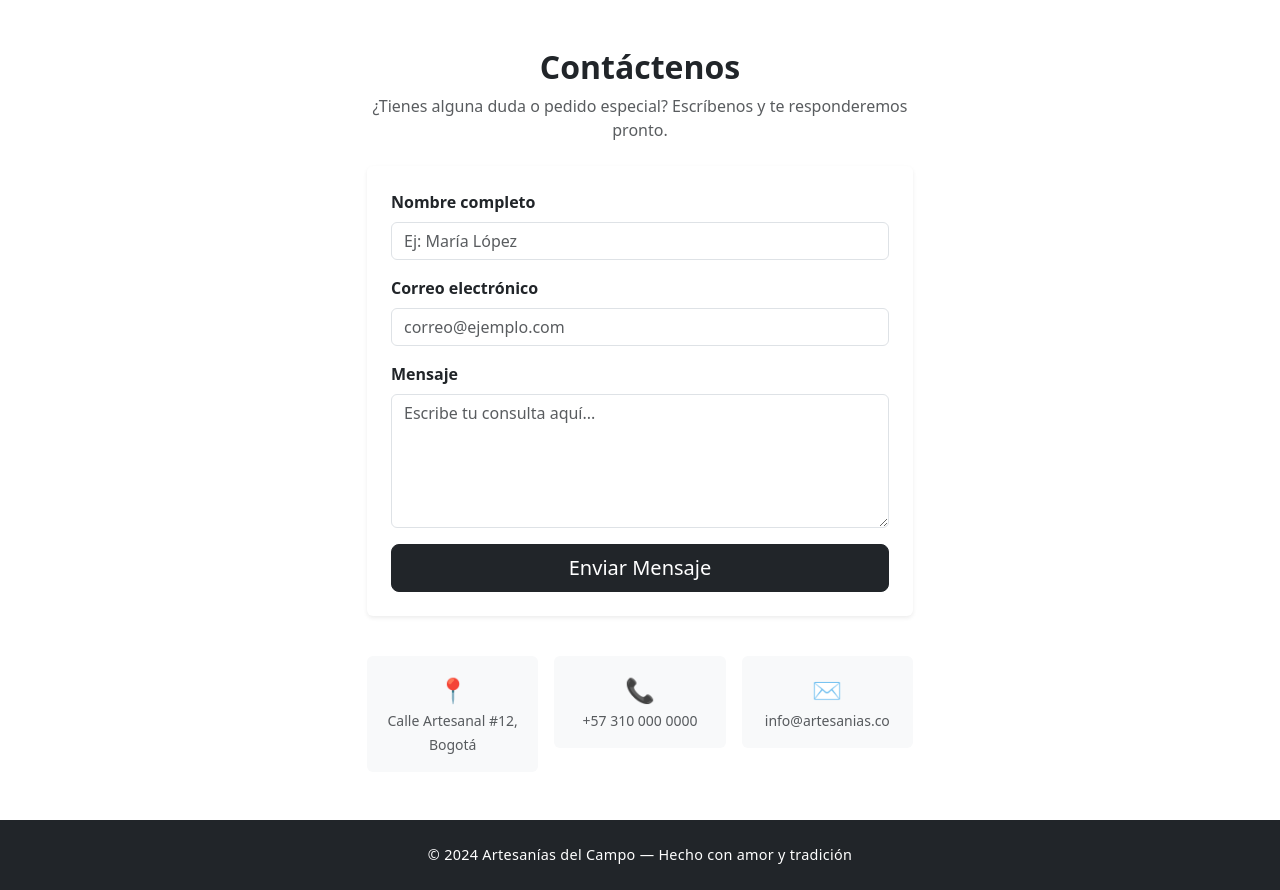
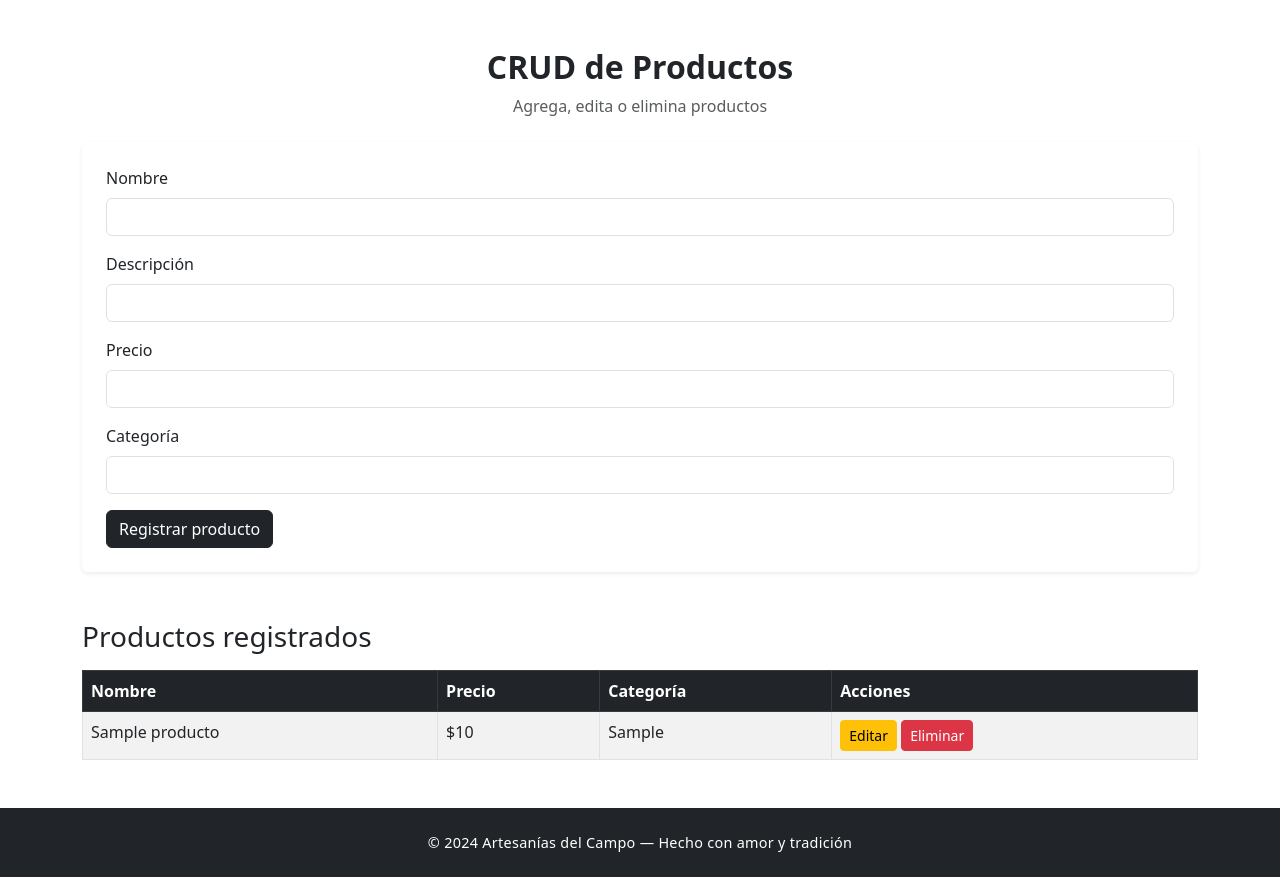
Before and after one commit to paulina-rc/sitio-de-artesanias, a Flask app: page /crud in a window 1280 px wide. Shown: the part 60-950 px from the top of the page. Run offline with Flask 3, Linux system fonts and the light colour scheme; tables that the repository leaves empty or names only in its code hold one stand-in row (values such as "Sample post").

Commit message:
crud 80% terminado falta la parte de editar

```diff
--- a/controllers/productos_controller.py
+++ b/controllers/productos_controller.py
@@ -20,81 +20,11 @@ Estructura de cada artículo:
 # Fuente de datos en memoria
 # ---------------------------------------------------------------------------
 
-from controllers.db import *
-
-articulos = [
-    {
-        "id": 1,
-        "nombre": "Jarron de Barro Pintado",
-        "descripcion": "Jarron elaborado a mano con barro negro, decorado con motivos florales tradicionales.",
-        "precio": 85000,
-        "categoria": "Ceramica",
-        "imagen": "jarron.jpg"
-    },
-    {
-        "id": 2,
-        "nombre": "Mochila Wayuu",
-        "descripcion": "Bolso tejido a mano por comunidades indigenas con hilos de colores vibrantes.",
-        "precio": 120000,
-        "categoria": "Tejidos",
-        "imagen": "mochila.jpg"
-    },
-    {
-        "id": 3,
-        "nombre": "Mascara Tallada en Madera",
-        "descripcion": "Mascara decorativa tallada en cedro, inspirada en rituales ancestrales.",
-        "precio": 95000,
-        "categoria": "Madera",
-        "imagen": "mascara.jpg"
-    },
-    {
-        "id": 4,
-        "nombre": "Canasto de Palma",
-        "descripcion": "Canasto tejido con palma de iraca, ideal para almacenamiento y decoracion.",
-        "precio": 45000,
-        "categoria": "Fibras Naturales",
-        "imagen": "canasto.jpg"
-    },
-    {
-        "id": 5,
-        "nombre": "Collar de Chaquiras",
-        "descripcion": "Collar elaborado con cuentas de vidrio multicolor siguiendo patrones tradicionales.",
-        "precio": 35000,
-        "categoria": "Joyeria",
-        "imagen": "collar.jpg"
-    },
-    {
-        "id": 6,
-        "nombre": "Tapiz Bordado",
-        "descripcion": "Tapiz de lino bordado a mano con escenas de paisajes campesinos colombianos.",
-        "precio": 150000,
-        "categoria": "Bordados",
-        "imagen": "tapiz.jpg"
-    },
-    {
-        "id": 7,
-        "nombre": "Figura de Totumo",
-        "descripcion": "Recipiente decorativo elaborado con totumo natural, tallado y pintado a mano.",
-        "precio": 28000,
-        "categoria": "Artesania Natural",
-        "imagen": "totumo.jpg"
-    },
-    {
-        "id": 8,
-        "nombre": "Sombrero Vueltiao",
-        "descripcion": "Sombrero tipico colombiano tejido con caña flecha, declarado patrimonio cultural.",
-        "precio": 200000,
-        "categoria": "Sombreros",
-        "imagen": "sombrero.jpg"
-    }
-]
-
+from controllers.db import conectar
 
 # ---------------------------------------------------------------------------
 # Funciones de consulta (API del controlador)
 # ---------------------------------------------------------------------------
-
-
 
 def get_todos_los_articulos():
     conn = conectar()
--- a/main.py
+++ b/main.py
@@ -1,109 +1,87 @@
-"""
-main.py — Punto de entrada de la aplicación Flask "Artesanías del Campo".
+from flask import Flask, render_template, request, flash, redirect
+from controllers.productos_controller import *
+from controllers.db import conectar
 
-Define la aplicación, la clave secreta para sesiones y mensajes flash,
-y registra las tres rutas principales:
-  - /            → página de inicio
-  - /productos   → catálogo de artesanías
-  - /contactenos → formulario de contacto (GET y POST)
-"""
-
-from flask import Flask, render_template, request, flash
-from controllers.productos_controller import *
-
-# Instancia principal de la aplicación Flask.
-# Flask usa __name__ para localizar plantillas y archivos estáticos.
 app = Flask(__name__)
-
-# Clave secreta requerida por Flask para firmar las cookies de sesión
-# y habilitar el sistema de mensajes flash.
-
-# Firmar cookies de sesión:
-# Flask utiliza cookies para almacenar información de la sesión de los usuarios (por ejemplo, datos temporales mientras navegan en el sitio).
-# La clave secreta se usa para "firmar" estas cookies, lo que significa que Flask genera un hash seguro que verifica que las cookies no han sido manipuladas por terceros.
-# Sin una clave secreta, cualquier persona podría modificar las cookies y potencialmente comprometer la seguridad de tu aplicación.
-
-# Mensajes flash:
-# Los mensajes flash son una forma de mostrar notificaciones temporales al usuario, como "¡Formulario enviado con éxito!" o "Error: Por favor, complete todos los campos".
-# Flask almacena estos mensajes en la sesión del usuario, y la clave secreta asegura que los mensajes sean confiables y no puedan ser alterados.
-
 
 app.secret_key = "artesanias_secreto_2024"
 
 
-# ---------------------------------------------------------------------------
+
 # Rutas / Vistas
-# ---------------------------------------------------------------------------
 
 @app.route("/")
 def inicio():
-    """
-    Vista de la página principal (home).
-
-    Renderiza la plantilla 'inicio.html', que muestra la sección hero,
-    los valores diferenciadores de la tienda y un llamado a la acción.
-
-    Returns:
-        Response: HTML de la página de inicio.
-    """
     return render_template("inicio.html")
 
 
 @app.route("/productos")
 def productos():
-    """
-    Vista del catálogo de productos.
-
-    Obtiene la lista completa de artículos desde el controlador y la
-    pasa a la plantilla 'productos.html' para su renderizado en tarjetas.
-
-    Returns:
-        Response: HTML con la cuadrícula de artesanías disponibles.
-    """
     articulos = get_todos_los_articulos()
     return render_template("productos.html", articulos=articulos)
 
 
 @app.route("/contactenos", methods=["GET", "POST"])
 def contactenos():
-    """
-    Vista del formulario de contacto.
-
-    GET:  Muestra el formulario vacío.
-    POST: Valida que los campos 'nombre', 'email' y 'mensaje' estén
-          presentes. Si la validación pasa, muestra un mensaje flash de
-          éxito; de lo contrario, muestra un mensaje de error.
-
-    Returns:
-        Response: HTML de la página de contacto con el formulario
-                  y, en caso de POST, un mensaje flash con el resultado.
-    """
     if request.method == "POST":
         nombre = request.form.get("nombre")
         email = request.form.get("email")
         mensaje = request.form.get("mensaje")
 
         if nombre and email and mensaje:
-            # Todos los campos presentes → confirmación al usuario
-            flash(f"Gracias {nombre}, tu mensaje fue enviado correctamente.", "success") #success es la categoría del mensaje flash, que se puede usar en la plantilla para estilos específicos.
-
+            flash(f"Gracias {nombre}, tu mensaje fue enviado correctamente.", "success")
             flash(f"Gracias otra vez {nombre}, tu mensaje fue enviado correctamente.", "success")
         else:
-            # Algún campo faltante → aviso de error
-            flash("Por favor completa todos los campos.", "danger") #danger es otra categoría de mensaje flash, comúnmente usada para errores.
+            flash("Por favor completa todos los campos.", "danger")
 
     return render_template("contactenos.html")
 
+
+#VISTA CRUD
 @app.route("/crud")
 def crud():
-    return render_template("crud.html")
+    articulos = get_todos_los_articulos()
+    return render_template("crud.html", articulos=articulos)
+
+
+#INSERTAR PRODUCTO
+@app.route("/agregar", methods=["POST"])
+def agregar():
+    conn = conectar()
+    cursor = conn.cursor()
+
+    nombre = request.form["nombre"]
+    descripcion = request.form["descripcion"]
+    precio = request.form["precio"]
+    categoria = request.form["categoria"]
+
+    cursor.execute("""
+        INSERT INTO productos (nombre, descripcion, precio, categoria, imagen)
+        VALUES (%s, %s, %s, %s, %s)
+    """, (nombre, descripcion, precio, categoria, "default.jpg"))
+
+    conn.commit()
+    conn.close()
+
+    return redirect("/crud")
+
+#ELIMINAR PRODUCTO
+@app.route("/eliminar/<int:id>")
+def eliminar(id):
+    conn = conectar()
+    cursor = conn.cursor()
+
+    cursor.execute("DELETE FROM productos WHERE id = %s", (id,))
+
+    conn.commit()
+    conn.close()
+
+    return redirect("/crud")
 
 
 # ---------------------------------------------------------------------------
-# Arranque del servidor de desarrollo
+# Arranque del servidor
 # ---------------------------------------------------------------------------
 
 if __name__ == "__main__":
-    # debug=True activa el recargador automático y el depurador interactivo.
-    # No usar debug=True en producción.
     app.run(debug=True)
--- a/templates/crud.html
+++ b/templates/crud.html
@@ -1,103 +1,73 @@
 {% extends "base.html" %}
 
-{# Sobreescribe el bloque 'titulo' definido en base.html #}
-{% block titulo %}Contáctenos — Artesanías del Campo{% endblock %}
+{% block titulo %}CRUD — Artesanías del Campo{% endblock %}
 
 {% block contenido %}
 
-<!-- ================================================================
-     Página de contacto
-     - Contiene un formulario que envía datos por POST a la misma ruta
-       (/contactenos), manejada por la vista contactenos() en main.py.
-     - La validación y el mensaje de respuesta se gestionan en el servidor
-       mediante flash(); los resultados se muestran en base.html.
-     - Debajo del formulario se presentan tres bloques de información
-       de contacto directo (dirección, teléfono, correo).
-================================================================ -->
 <section class="container my-5">
-    <div class="row justify-content-center">
-        <div class="col-md-8 col-lg-6">
 
-            <!-- Encabezado de sección -->
     <div class="text-center mb-4">
-                <h2 class="fw-bold">Contáctenos</h2>
-                <p class="text-muted">¿Tienes alguna duda o pedido especial? Escríbenos y te responderemos pronto.</p>
+        <h2 class="fw-bold">CRUD de Productos</h2>
+        <p class="text-muted">Agrega, edita o elimina productos</p>
     </div>
 
-            <!-- ============================================================
-                 Formulario de contacto
-                 - method="POST": envía los datos al servidor de forma segura.
-                 - action: url_for('contactenos') → genera la URL /contactenos.
-                 - Los atributos 'required' en los inputs realizan validación
-                   básica en el navegador antes de enviar el formulario.
-            ============================================================ -->
-            <div class="card shadow-sm border-0 p-4">
-                <form method="POST" action="{{ url_for('contactenos') }}">
+    <!-- FORMULARIO -->
+    <div class="card shadow-sm border-0 p-4 mb-5">
+        <form method="POST" action="/agregar">
 
-                    <!-- Campo: Nombre completo -->
             <div class="mb-3">
-                        <label for="nombre" class="form-label fw-semibold">Nombre completo</label>
-                        <input type="text" class="form-control" id="nombre" name="nombre"
-                               placeholder="Ej: María López" required>
+                <label class="form-label">Nombre</label>
+                <input type="text" class="form-control" name="nombre" required>
             </div>
 
-                    <!-- Campo: Correo electrónico -->
             <div class="mb-3">
-                        <label for="email" class="form-label fw-semibold">Correo electrónico</label>
-                        <input type="email" class="form-control" id="email" name="email"
-                               placeholder="correo@ejemplo.com" required>
+                <label class="form-label">Descripción</label>
+                <input type="text" class="form-control" name="descripcion" required>
             </div>
 
-                    <!-- Campo: Mensaje (textarea de 5 filas) -->
             <div class="mb-3">
-                        <label for="mensaje" class="form-label fw-semibold">Mensaje</label>
-                        <textarea class="form-control" id="mensaje" name="mensaje" rows="5"
-                                  placeholder="Escribe tu consulta aquí..." required></textarea>
+                <label class="form-label">Precio</label>
+                <input type="number" class="form-control" name="precio" required>
             </div>
 
-                    <!-- Botón de envío -->
-                    <div class="d-grid">
-                        <button type="submit" class="btn btn-dark btn-lg">Enviar Mensaje</button>
+            <div class="mb-3">
+                <label class="form-label">Categoría</label>
+                <input type="text" class="form-control" name="categoria" required>
             </div>
+
+            <button type="submit" class="btn btn-dark">Registrar producto</button>
 
         </form>
     </div>
 
-            <!-- ============================================================
-                 Información de contacto directo
-                 - Tres bloques con dirección física, teléfono y correo.
-                 - Solo decorativos por ahora; pueden enlazarse con
-                   tel: y mailto: para mayor interactividad.
-            ============================================================ -->
-            <div class="row text-center mt-4 g-3">
+    <!-- TABLA -->
+    <h3 class="mb-3">Productos registrados</h3>
 
-                <!-- Dirección -->
-                <div class="col-4">
-                    <div class="p-3 bg-light rounded">
-                        <div class="fs-4">📍</div>
-                        <small class="text-muted">Calle Artesanal #12, Bogotá</small>
-                    </div>
-                </div>
+    <table class="table table-bordered table-striped">
+        <thead class="table-dark">
+            <tr>
+                <th>Nombre</th>
+                <th>Precio</th>
+                <th>Categoría</th>
+                <th>Acciones</th>
+            </tr>
+        </thead>
 
-                <!-- Teléfono -->
-                <div class="col-4">
-                    <div class="p-3 bg-light rounded">
-                        <div class="fs-4">📞</div>
-                        <small class="text-muted">+57 310 000 0000</small>
-                    </div>
-                </div>
+        <tbody>
+            {% for p in articulos %}
+            <tr>
+                <td>{{ p.nombre }}</td>
+                <td>${{ p.precio }}</td>
+                <td>{{ p.categoria }}</td>
+                <td>
+                    <a href="/editar/{{ p.id }}" class="btn btn-warning btn-sm">Editar</a>
+                    <a href="/eliminar/{{ p.id }}" class="btn btn-danger btn-sm">Eliminar</a>
+                </td>
+            </tr>
+            {% endfor %}
+        </tbody>
+    </table>
 
-                <!-- Correo electrónico -->
-                <div class="col-4">
-                    <div class="p-3 bg-light rounded">
-                        <div class="fs-4">✉️</div>
-                        <small class="text-muted">info@artesanias.co</small>
-                    </div>
-                </div>
-
-            </div>
-        </div>
-    </div>
 </section>
 
 {% endblock %}
```
Lines whose indentation alone changed are shown as unchanged.
